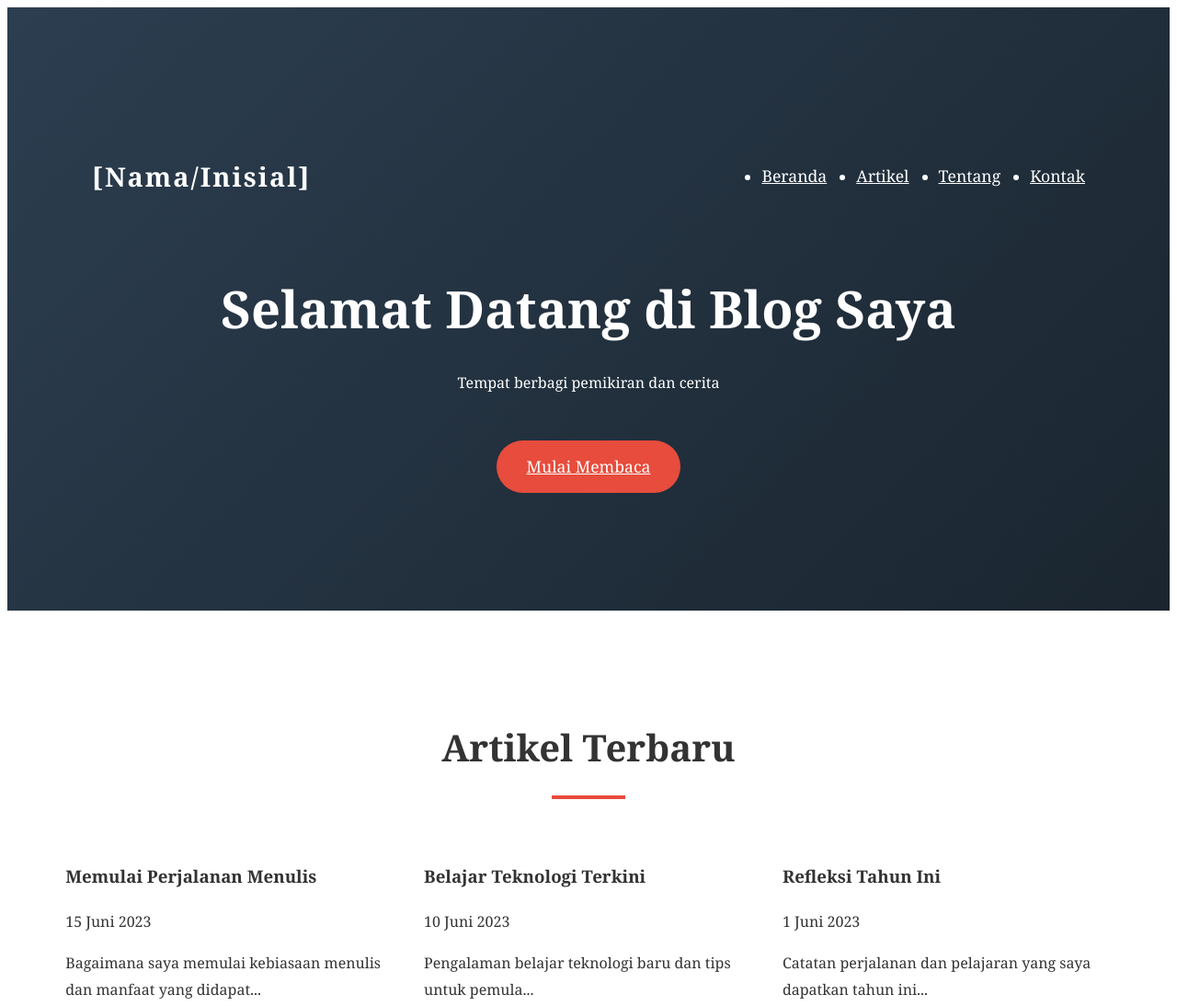
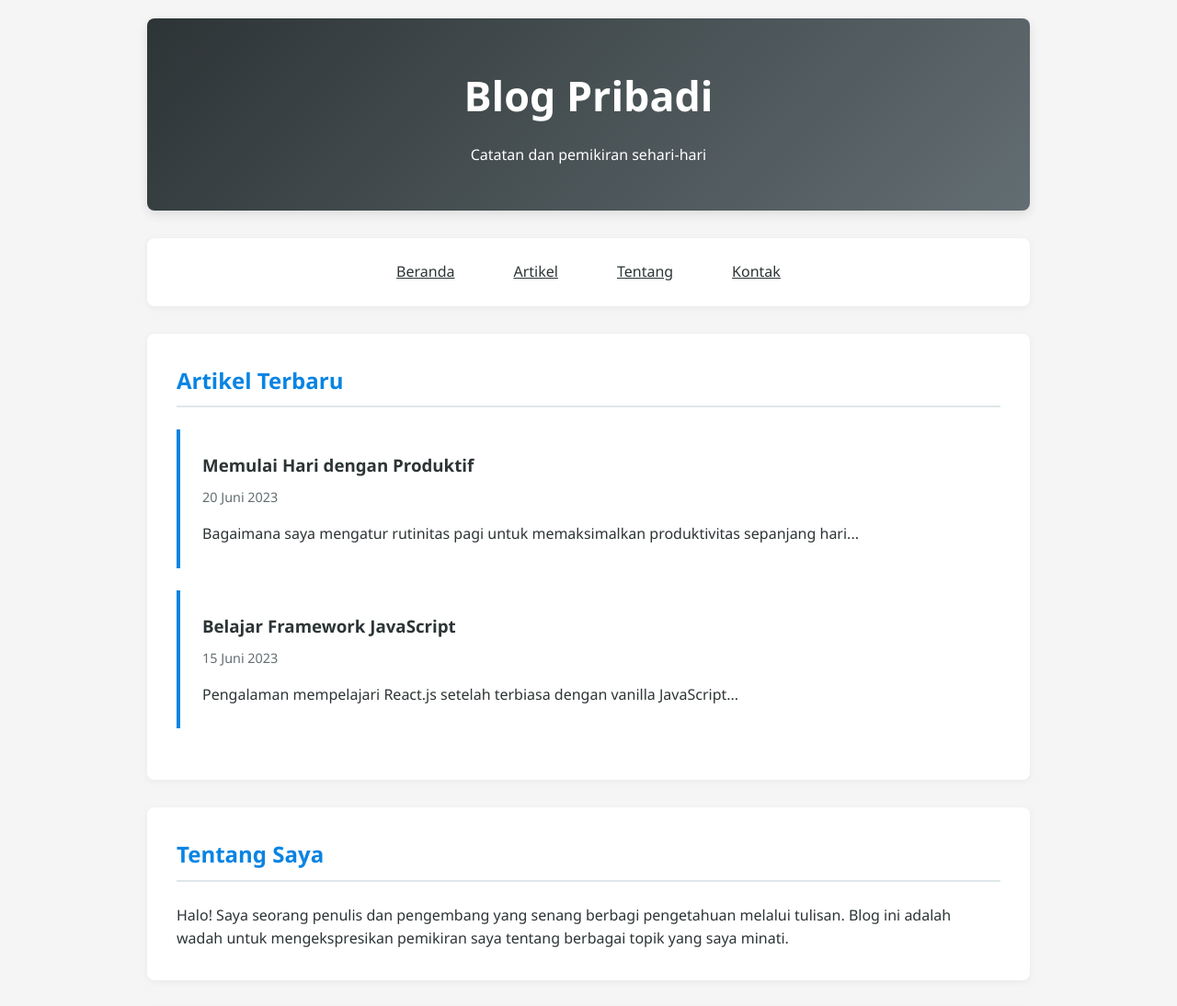
Before and after one commit to adamdev20/endpoint, a plain HTML site: page index.html in a window 1280 px wide. Shown: the top 1094 px of the page at 92% size. Drawn offline with Linux system fonts and the light colour scheme.

Commit message:
Update index.html

```diff
--- a/index.html
+++ b/index.html
@@ -3,66 +3,181 @@
 <head>
     <meta charset="UTF-8">
     <meta name="viewport" content="width=device-width, initial-scale=1.0">
-    <title>Blog Pribadi | [Nama Anda]</title>
-    <link rel="stylesheet" href="style.css">
-    <link rel="stylesheet" href="https://cdnjs.cloudflare.com/ajax/libs/font-awesome/6.4.0/css/all.min.css">
+    <title>Blog Pribadi</title>
+    <style>
+        :root {
+            --primary: #2d3436;
+            --secondary: #636e72;
+            --accent: #0984e3;
+            --light: #dfe6e9;
+            --white: #ffffff;
+        }
+
+        * {
+            margin: 0;
+            padding: 0;
+            box-sizing: border-box;
+            font-family: 'Segoe UI', Tahoma, Geneva, Verdana, sans-serif;
+        }
+
+        body {
+            background-color: #f5f5f5;
+            color: var(--primary);
+            line-height: 1.6;
+        }
+
+        .container {
+            max-width: 1000px;
+            margin: 0 auto;
+            padding: 20px;
+        }
+
+        /* Header Box */
+        .header-box {
+            background: linear-gradient(135deg, var(--primary), var(--secondary));
+            color: var(--white);
+            padding: 3rem 2rem;
+            border-radius: 8px;
+            margin-bottom: 30px;
+            text-align: center;
+            box-shadow: 0 4px 12px rgba(0,0,0,0.1);
+        }
+
+        .header-box h1 {
+            font-size: 2.8rem;
+            margin-bottom: 1rem;
+        }
+
+        /* Navigation Box */
+        .nav-box {
+            background: var(--white);
+            padding: 1.5rem;
+            border-radius: 8px;
+            margin-bottom: 30px;
+            box-shadow: 0 2px 8px rgba(0,0,0,0.05);
+        }
+
+        .nav-links {
+            display: flex;
+            justify-content: center;
+            gap: 2rem;
+            list-style: none;
+        }
+
+        .nav-links a {
+            color: var(--primary);
+            font-weight: 500;
+            padding: 0.5rem 1rem;
+            border-radius: 4px;
+            transition: all 0.3s ease;
+        }
+
+        .nav-links a:hover {
+            background: var(--light);
+            color: var(--accent);
+        }
+
+        /* Content Boxes */
+        .content-box {
+            background: var(--white);
+            padding: 2rem;
+            border-radius: 8px;
+            margin-bottom: 30px;
+            box-shadow: 0 2px 8px rgba(0,0,0,0.05);
+        }
+
+        .content-box h2 {
+            color: var(--accent);
+            margin-bottom: 1.5rem;
+            padding-bottom: 0.5rem;
+            border-bottom: 2px solid var(--light);
+        }
+
+        /* Article Box */
+        .article-box {
+            padding: 1.5rem;
+            margin-bottom: 1.5rem;
+            border-left: 4px solid var(--accent);
+            transition: all 0.3s ease;
+        }
+
+        .article-box:hover {
+            background: var(--light);
+            transform: translateX(5px);
+        }
+
+        .article-box h3 {
+            margin-bottom: 0.5rem;
+        }
+
+        .article-date {
+            color: var(--secondary);
+            font-size: 0.9rem;
+            margin-bottom: 1rem;
+        }
+
+        /* Footer Box */
+        .footer-box {
+            background: var(--primary);
+            color: var(--white);
+            padding: 2rem;
+            border-radius: 8px;
+            text-align: center;
+        }
+    </style>
 </head>
 <body>
-    <header class="hero-header">
-        <nav>
-            <div class="logo">[Nama/Inisial]</div>
+    <div class="container">
+        <!-- Header Box -->
+        <div class="header-box">
+            <h1>Blog Pribadi</h1>
+            <p>Catatan dan pemikiran sehari-hari</p>
+        </div>
+
+        <!-- Navigation Box -->
+        <div class="nav-box">
             <ul class="nav-links">
                 <li><a href="#">Beranda</a></li>
-                <li><a href="#blog">Artikel</a></li>
-                <li><a href="#about">Tentang</a></li>
-                <li><a href="#contact">Kontak</a></li>
+                <li><a href="#artikel">Artikel</a></li>
+                <li><a href="#tentang">Tentang</a></li>
+                <li><a href="#kontak">Kontak</a></li>
             </ul>
-        </nav>
-        <div class="hero-content">
-            <h1>Selamat Datang di Blog Saya</h1>
-            <p>Tempat berbagi pemikiran dan cerita</p>
-            <a href="#blog" class="cta-button">Mulai Membaca</a>
         </div>
-    </header>
 
-    <main>
-        <section id="blog" class="blog-section">
-            <h2 class="section-title">Artikel Terbaru</h2>
-            <div class="blog-grid" id="blogContainer">
-                <!-- Artikel akan dimuat via JavaScript -->
+        <!-- Artikel Box -->
+        <div id="artikel" class="content-box">
+            <h2>Artikel Terbaru</h2>
+
+            <div class="article-box">
+                <h3>Memulai Hari dengan Produktif</h3>
+                <p class="article-date">20 Juni 2023</p>
+                <p>Bagaimana saya mengatur rutinitas pagi untuk memaksimalkan produktivitas sepanjang hari...</p>
             </div>
-        </section>
 
-        <section id="about" class="about-section">
-            <div class="about-content">
-                <h2 class="section-title">Tentang Saya</h2>
-                <div class="about-grid">
-                    <div class="about-image">
-                        <img src="https://via.placeholder.com/400x400" alt="Profil">
-                    </div>
-                    <div class="about-text">
-                        <p>Halo, saya [Nama Anda]. Blog ini adalah wadah untuk mengekspresikan pemikiran saya tentang berbagai topik.</p>
-                        <div class="social-links">
-                            <a href="#"><i class="fab fa-twitter"></i></a>
-                            <a href="#"><i class="fab fa-linkedin"></i></a>
-                            <a href="#"><i class="fab fa-instagram"></i></a>
-                        </div>
-                    </div>
-                </div>
+            <div class="article-box">
+                <h3>Belajar Framework JavaScript</h3>
+                <p class="article-date">15 Juni 2023</p>
+                <p>Pengalaman mempelajari React.js setelah terbiasa dengan vanilla JavaScript...</p>
             </div>
-        </section>
-    </main>
+        </div>
 
-    <footer id="contact" class="footer">
-        <div class="footer-content">
-            <p>&copy; 2023 Blog Pribadi [Nama Anda]. Semua hak dilindungi.</p>
+        <!-- Tentang Box -->
+        <div id="tentang" class="content-box">
+            <h2>Tentang Saya</h2>
+            <p>Halo! Saya seorang penulis dan pengembang yang senang berbagi pengetahuan melalui tulisan. Blog ini adalah wadah untuk mengekspresikan pemikiran saya tentang berbagai topik yang saya minati.</p>
         </div>
-    </footer>
 
-    <button id="backToTop" class="back-to-top">
-        <i class="fas fa-arrow-up"></i>
-    </button>
+        <!-- Kontak Box -->
+        <div id="kontak" class="content-box">
+            <h2>Kontak</h2>
+            <p>Email: contoh@email.com</p>
+            <p>Twitter: @namapengguna</p>
+        </div>
 
-    <script src="script.js"></script>
+        <!-- Footer Box -->
+        <div class="footer-box">
+            <p>&copy; 2023 Blog Pribadi. All rights reserved.</p>
+        </div>
+    </div>
 </body>
 </html>
```
